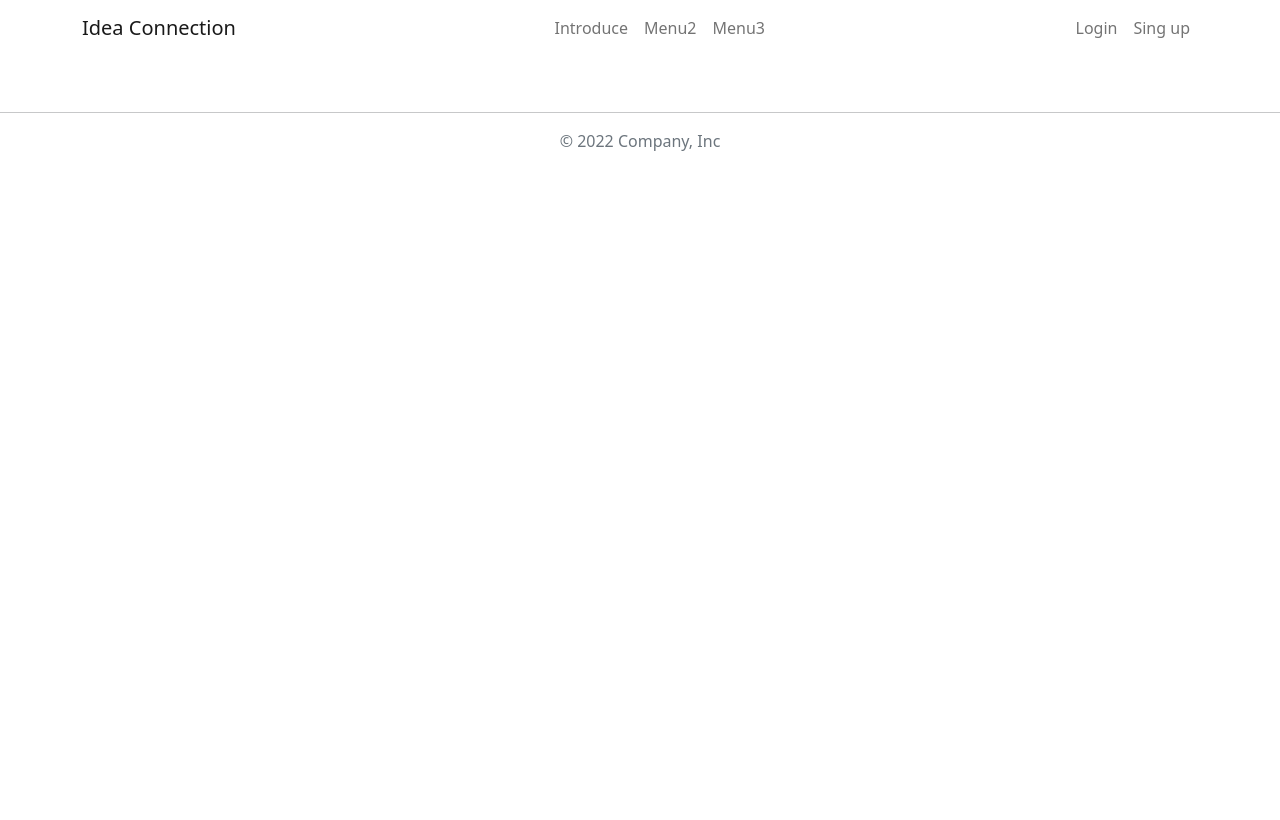
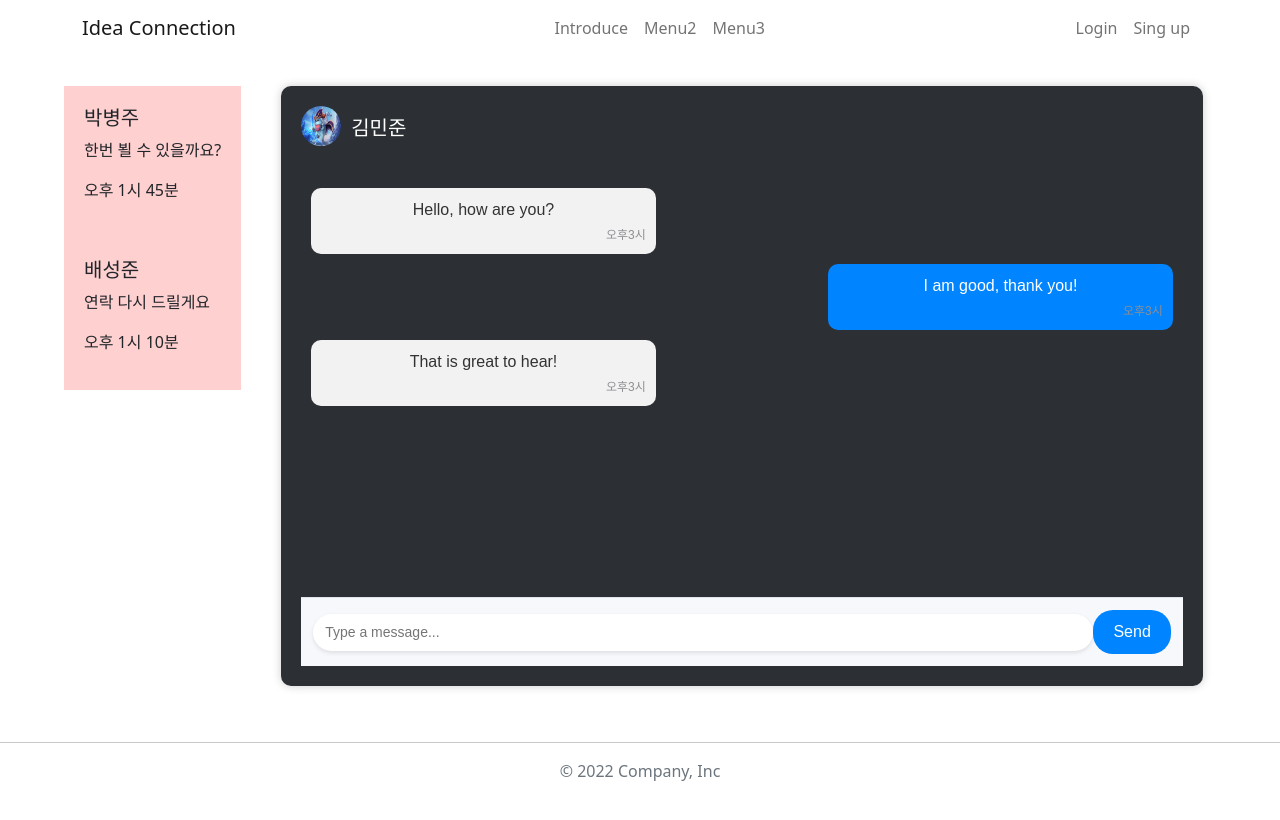
Before and after one commit to Solution-Challenge-Front/isgood, a React (Create React App) app: page /chat in a window 1280 px wide. Shown: the top 820 px of the page. Built offline with nearby package versions, Linux system fonts and the light colour scheme.

Commit message:
'chat-publishing'

```diff
--- a/src/App.js
+++ b/src/App.js
@@ -9,7 +9,7 @@ import Profile from "./page/profile/profile";
 import Login from "./page/Login/Login";
 import Posts from "./page/Posts/posts.js";
 import LoginGoogle from "./page/Login/google_oauth/oauth_login";
-
+import Chat from "./page/ChatTest/chat.js";
 import subject from "./subject.js";
 
 import PostCreate from "./page/Posts/posts_create.js";
@@ -45,6 +45,7 @@ function App() {
         <Route path="/posts_update" element={<PostCreate />} />
         <Route path="/posts_detail" element={<PostDetail />} />
         <Route path="/login_google" element={<LoginGoogle />} />
+        <Route path="/chat" element={<Chat />} />
       </Routes>
 
       <footer className="py-3 my-4">
--- /dev/null
+++ b/src/page/ChatTest/chat.css
@@ -0,0 +1,115 @@
+.chat {
+  display: flex;
+  width: 90%;
+  margin: auto;
+  margin-top: 30px;
+  height: 100%;
+}
+.chatSide {
+  background: rgb(255, 255, 255);
+  margin-right: 40px;
+}
+
+.chatModal {
+  padding: 20px;
+  background: rgb(254, 208, 208);
+  margin: auto;
+  text-align: left;
+}
+.chatMain {
+  display: flex;
+  flex-direction: column;
+  justify-content: space-between;
+  width: 80%;
+  height: 100%;
+  background-color: #fff;
+  border-radius: 10px;
+  box-shadow: 0 0 10px rgba(0, 0, 0, 0.2);
+  overflow: hidden;
+  font-family: Arial, sans-serif;
+}
+
+.header {
+  display: flex;
+  flex-direction: column;
+  height: 600px;
+  padding: 20px;
+  background-color: #2c2f33;
+  color: #fff;
+}
+
+.header img {
+  width: 40px;
+  height: 40px;
+  border-radius: 50%;
+  margin-right: 10px;
+}
+.profileName {
+  display: flex;
+  margin-bottom: 30px;
+}
+.profileName > h5 {
+  margin-top: 10px;
+}
+.messages {
+  list-style-type: none;
+  margin: 0;
+  padding: 10px;
+  flex-grow: 1;
+  overflow-y: scroll;
+}
+
+.message-bubble {
+  padding: 10px;
+  border-radius: 10px;
+  max-width: 40%;
+  word-wrap: break-word;
+  margin-bottom: 10px;
+}
+
+.self {
+  background-color: #0084ff;
+  color: #fff;
+  margin-left: auto;
+}
+
+.other {
+  background-color: #f2f2f2;
+  color: #333;
+  margin-right: auto;
+}
+
+.chatMain > .header > form {
+  display: flex;
+  align-items: center;
+  padding: 12px;
+  background-color: #f7f8fc;
+  border-top: 1px solid #dfe4ed;
+}
+.time {
+  font-size: 12px;
+  color: #8e8e93;
+  margin-top: 4px;
+  text-align: right;
+}
+.chatMain > .header > form > input[type="text"] {
+  flex-grow: 1;
+  padding: 8px 12px;
+  border: none;
+  border-radius: 24px;
+  background-color: #fff;
+  font-size: 14px;
+  font-weight: 500;
+  color: #1b1c20;
+  box-shadow: 0 2px 4px rgba(0, 0, 0, 0.1);
+}
+
+.chatMain > .header > form > button[type="submit"] {
+  padding: 10px 20px;
+  border: none;
+  border-radius: 20px;
+  background-color: #0084ff;
+  color: #fff;
+  font-size: 16px;
+  cursor: pointer;
+}
--- /dev/null
+++ b/src/page/ChatTest/chat.js
@@ -0,0 +1,69 @@
+import React, { useState, useEffect } from "react";
+import "./chat.css";
+function Chat() {
+  let [messages, setMessages] = useState([
+    {
+      sender: "other",
+      message: "Hello, how are you?",
+    },
+    {
+      sender: "self",
+      message: "I am good, thank you!",
+    },
+    {
+      sender: "other",
+      message: "That is great to hear!",
+    },
+  ]);
+  const [profilePicture, setProfilePicture] = useState(
+    "https://example.com/profile-picture.jpg"
+  );
+  return (
+    <div className="chat">
+      <div className="chatSide">
+        <div className="chatModal">
+          <h5>박병주</h5>
+          <p>한번 뵐 수 있을까요?</p>
+          <p>오후 1시 45분</p>
+        </div>
+        <div className="chatModal">
+          <h5>배성준</h5>
+          <p>연락 다시 드릴게요</p>
+          <p>오후 1시 10분</p>
+        </div>
+      </div>
+      <div className="chatMain">
+        <div className="header">
+          <div className="profileName">
+            <img src={process.env.PUBLIC_URL + "/lol.jpg"} />
+            <h5>김민준</h5>
+          </div>
+
+          <ul className="messages">
+            {messages.map((message, index) => (
+              <li
+                key={index}
+                className={`message-bubble ${
+                  message.sender === "self" ? "self" : "other"
+                }`}
+              >
+                {message.message}
+                <div className="time">오후3시</div>
+              </li>
+            ))}
+          </ul>
+          <form>
+            <input
+              type="text"
+              placeholder="Type a message..."
+              name="messageInput"
+            />
+            <button type="submit">Send</button>
+          </form>
+        </div>
+      </div>
+    </div>
+  );
+}
+
+export default Chat;
```
Also changed, not shown: 1 other file (tests, documents, lock files or other folders).
